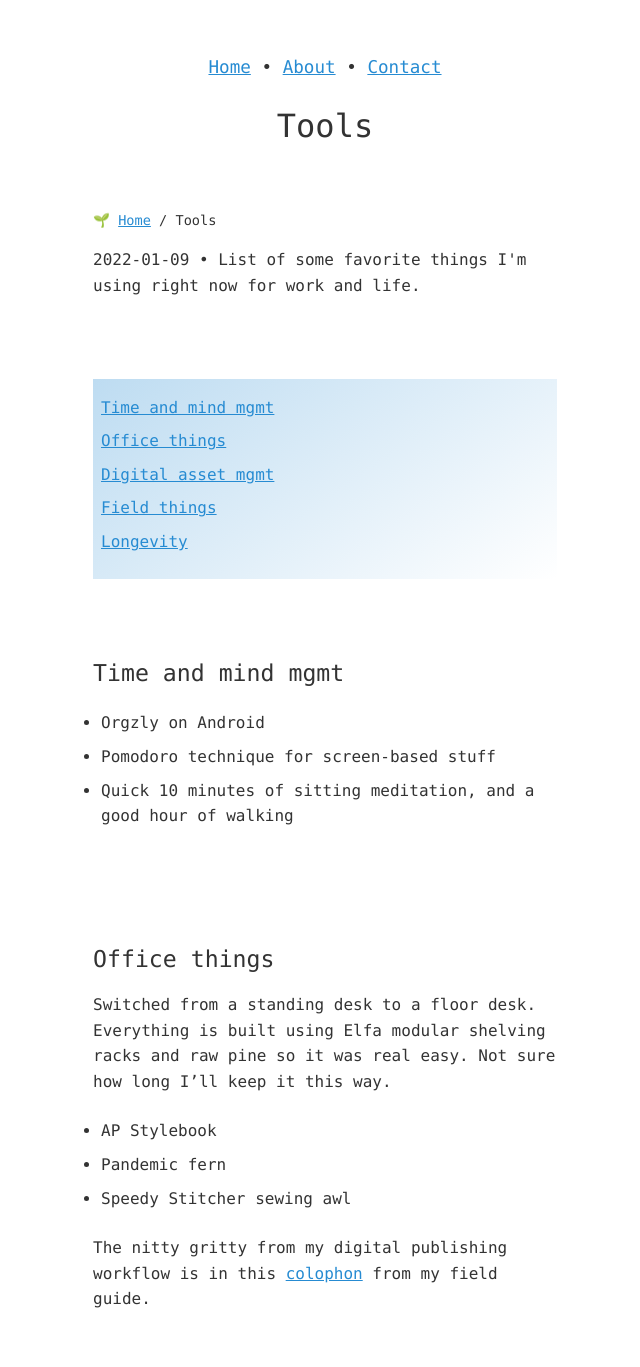
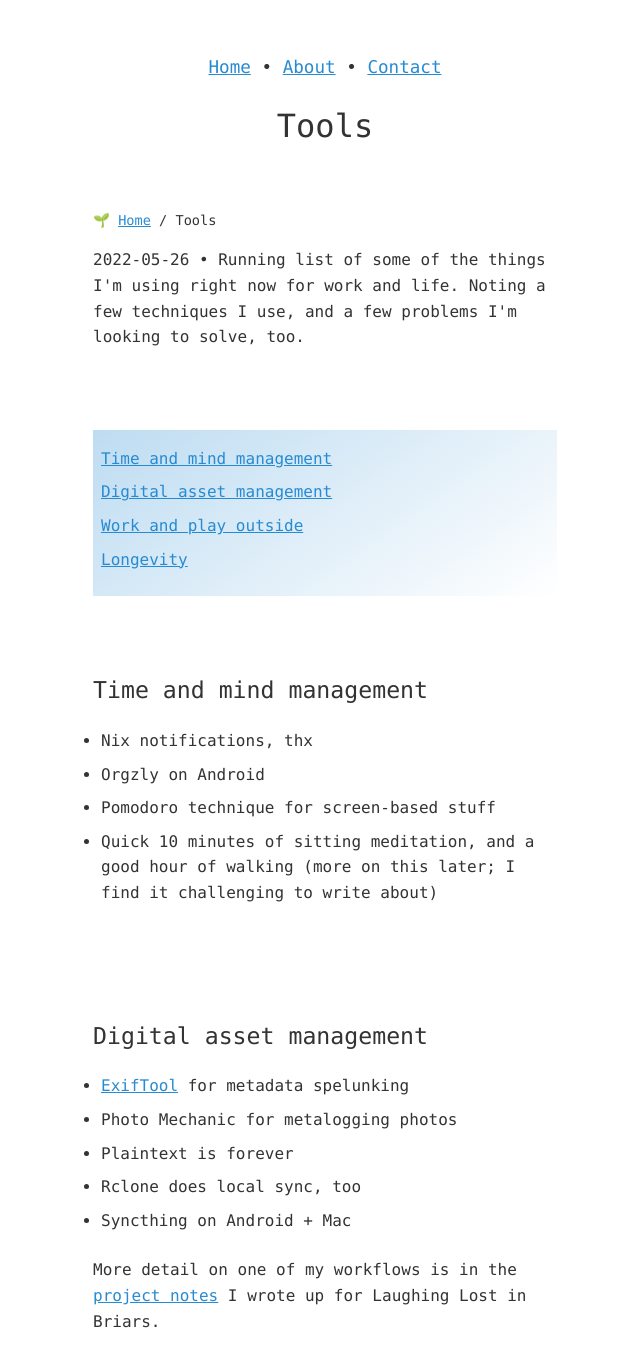
Before and after one commit to zachmccabe/zachmccabe.github.io, a Jekyll site: the page built from _tools/tools.md, in a window 1280 px wide and 1400 px high. Shown: the top 1367 px of the window, without its empty margins (315-955 px from the left). Built offline with Jekyll 4.4.1, drawn with Linux system fonts in a browser that asks for light colours; some of the changed text lies outside the part shown.

Commit message:
Update tools.md
Updating copy.

```diff
--- a/_tools/tools.md
+++ b/_tools/tools.md
@@ -1,15 +1,15 @@
 ---
+robots: norobots
 permalink: /tools/
 layout: kaoliang_nite_3
 title: Tools
-date: 2022-01-09
-description: "List of some favorite things I'm using right now for work and life."
+date: 2022-05-26
+description: "Running list of some of the things I'm using right now for work and life. Noting a few techniques I use, and a few problems I'm looking to solve, too."
 lede: print
 nav: |
-  + [Time and mind mgmt](https://www.zachmccabe.com/tools/#time-and-mind-mgmt)
-  + [Office things](https://www.zachmccabe.com/tools/#office-things)
-  + [Digital asset mgmt](https://www.zachmccabe.com/tools/#digital-asset-mgmt)
-  + [Field things](https://www.zachmccabe.com/tools/#field-things)
+  + [Time and mind management](https://www.zachmccabe.com/tools/#time-and-mind-management)
+  + [Digital asset management](https://www.zachmccabe.com/tools/#digital-asset-management)
+  + [Work and play outside](https://www.zachmccabe.com/tools/#work-and-play-outside)
   + [Longevity](https://www.zachmccabe.com/tools/#longevity)
 
 ---
@@ -20,81 +20,61 @@ nav: |
 
 
 
-## Time and mind mgmt
+## Time and mind management
 
++ Nix notifications, thx
 + Orgzly on Android
 + Pomodoro technique for screen-based stuff
-+ Quick 10 minutes of sitting meditation, and a good hour of walking
-
-
-
-## Office things
-
-Switched from a standing desk to a floor desk. Everything is built using Elfa modular shelving racks and raw pine so it was real easy. Not sure how long I'll keep it this way.
-
-+ AP Stylebook
-+ Pandemic fern
-+ Speedy Stitcher sewing awl
-
-The nitty gritty from my digital publishing workflow is in this [colophon] from my field guide.
-
-[colophon]: https://www.zachmccabe.com/beijing/colophon
++ Quick 10 minutes of sitting meditation, and a good hour of walking (more on this later; I find it challenging to write about)
 
 
 
 
-## Digital asset mgmt
+## Digital asset management
 
++ [ExifTool] for metadata spelunking
++ Photo Mechanic for metalogging photos
 + Plaintext is forever
-+ Rclone
++ Rclone does local sync, too
 + Syncthing on Android + Mac
-+ When needed, metadata spelunking with ExifTool
 
-If you're curious, see how this works in the [project notes] I wrote up for Laughing Lost in Briars.
+More detail on one of my workflows is in the [project notes] I wrote up for Laughing Lost in Briars.
+
+[ExifTool]: https://www.zachmccabe.com/tools/exiftool-notes
 
 [project notes]: https://www.zachmccabe.com/briars
 
 
 
 
-## Field things
+## Work and play outside
 
 + Dish soap and cold water to wash off the poison ivy
-+ Loksak bags keep my electronics clean and dry
-+ Because I work and play outside, I like to have these weather tools on my phone:
++ Loksak zipper bags
++ Weather tools on my phone:
   - droughtmonitor.unl.edu
-  - @nwsftworth
   - Radarscope
-  - texaswildfirerisk.com
-  - Joshua Tee’s [wX app]
+  - Joshua Tee’s [wX app,] which is a mobile-friendly front end for NWS and NOAA data
   - yr.no
 
-[wX app]: https://docs.google.com/document/d/1OQrviP10XBvQZ7QKh5R4bsd72ZKffK5f0ISRuCaSk5k/edit
+[wX app,]: https://docs.google.com/document/d/1OQrviP10XBvQZ7QKh5R4bsd72ZKffK5f0ISRuCaSk5k/edit
 
 
 
 
 ## Longevity
 
-+ Pleco with lots of add-ons
++ Mac, 20 years
++ Photo Mechanic app, 15 years
++ Pleco app, 10+ years
++ The DAM Book, 10+ years
 
-More than 10 years ago, I bought my first smartphone just to get Pleco's suite of Chinese language tools and dictionaries. Many smartphones later, it's still my favorite app.
+I literally bought my first smartphone just so I could get access to Mike Love's suite of Chinese language learning tools and dictionaries. Many smartphones later, Pleco is still my favorite app.
 
-+ The DAM Book
-+ Photo Mechanic v6
-
-Along with Photo Mechanic, Peter Krogh's The DAM Book has been helping me manage my picture archive for nearly a decade.
-
-
+The techniques in Peter Krogh's The DAM Book completely changed how I manage my picture workflow and archive. So good.
 
 ---
 
-
-
 Whenever I travel, go to the museum or read a bit of [archaeology,] it is always the stuff people use that raises my eyebrow and makes me smile. Only fair to ante up, eh?
 
-*HT [Belle Cooper,] whose own list inspired this one.*
-
 [archaeology,]: https://archive.org/details/StoneAgeEconomics_201611/page/n31
-
-[Belle Cooper,]: http://bellebcooper.com/
```
